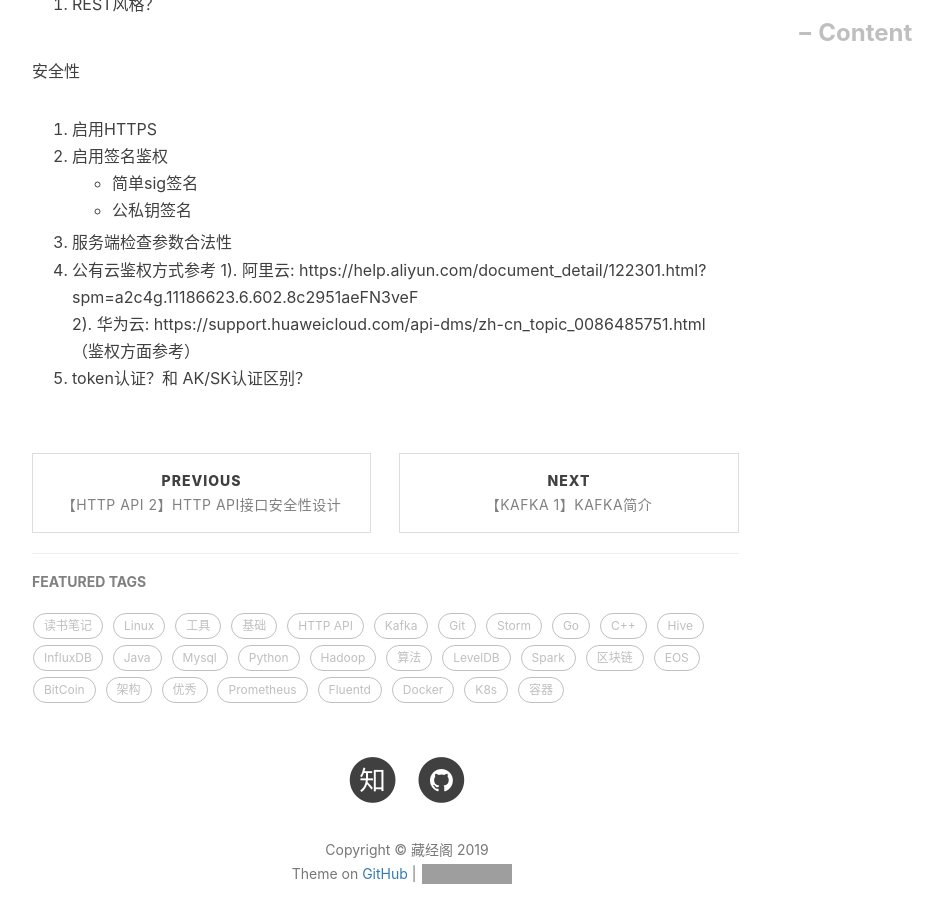
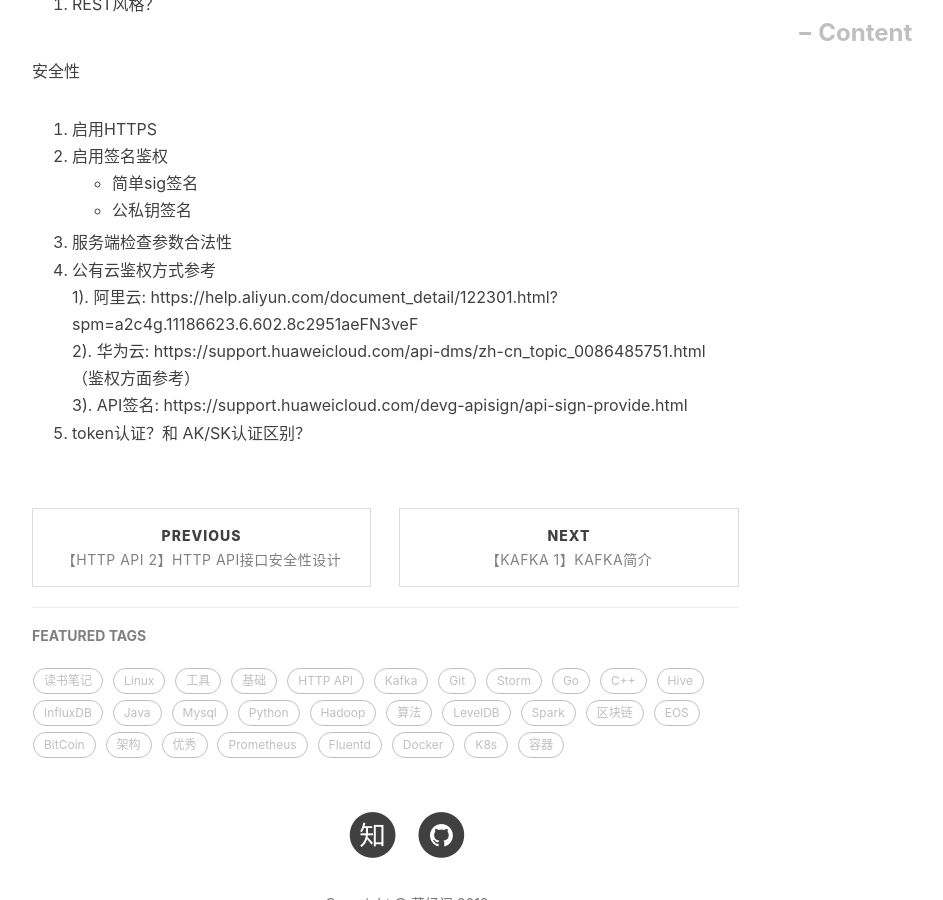
Before and after one commit to engru/chenguolin.github.io, a Jekyll site: the page built from _posts/2017-07-27-【HTTP API-3】HTTP API接口设计总结.md, in a window 1280 px wide and 900 px high, scrolled down 633 px. Shown: the whole window, without its empty margins (233-1176 px from the left). Built offline with Jekyll 4.4.1, drawn with Linux system fonts in a browser that asks for light colours; nearby versions of some CDN libraries; comment, search, counter and statistics services are not loaded; grey boxes are pictures that could not be loaded.

Commit message:
Update 2017-07-27-【HTTP API-3】HTTP API接口设计总结.md

```diff
--- a/_posts/2017-07-27-【HTTP API-3】HTTP API接口设计总结.md
+++ b/_posts/2017-07-27-【HTTP API-3】HTTP API接口设计总结.md
@@ -18,4 +18,5 @@ tags:          #标签
 4. 公有云鉴权方式参考
    1). 阿里云: https://help.aliyun.com/document_detail/122301.html?spm=a2c4g.11186623.6.602.8c2951aeFN3veF
    2). 华为云: https://support.huaweicloud.com/api-dms/zh-cn_topic_0086485751.html （鉴权方面参考）
+   3). API签名: https://support.huaweicloud.com/devg-apisign/api-sign-provide.html
 5. token认证？和 AK/SK认证区别？
```
